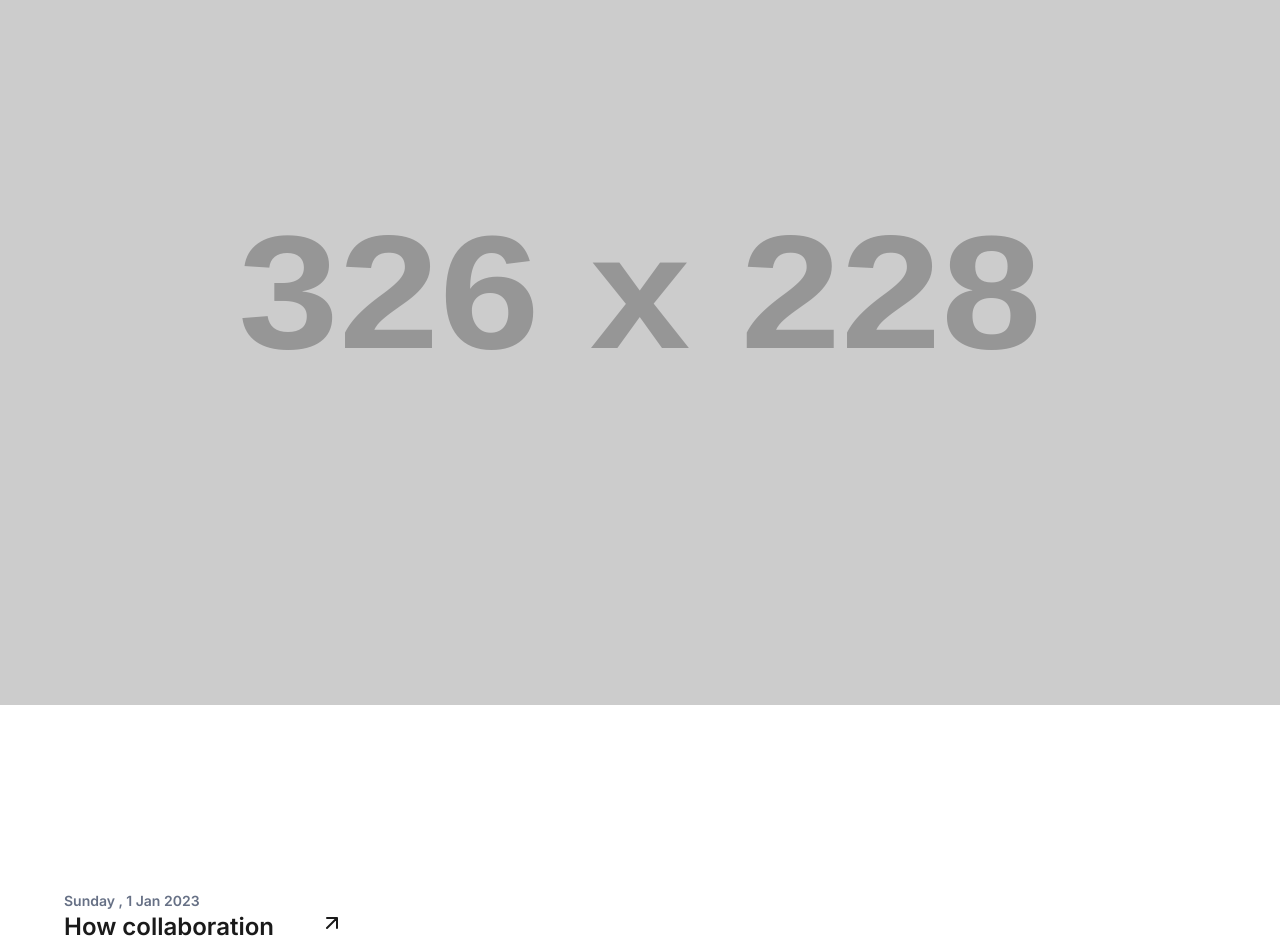
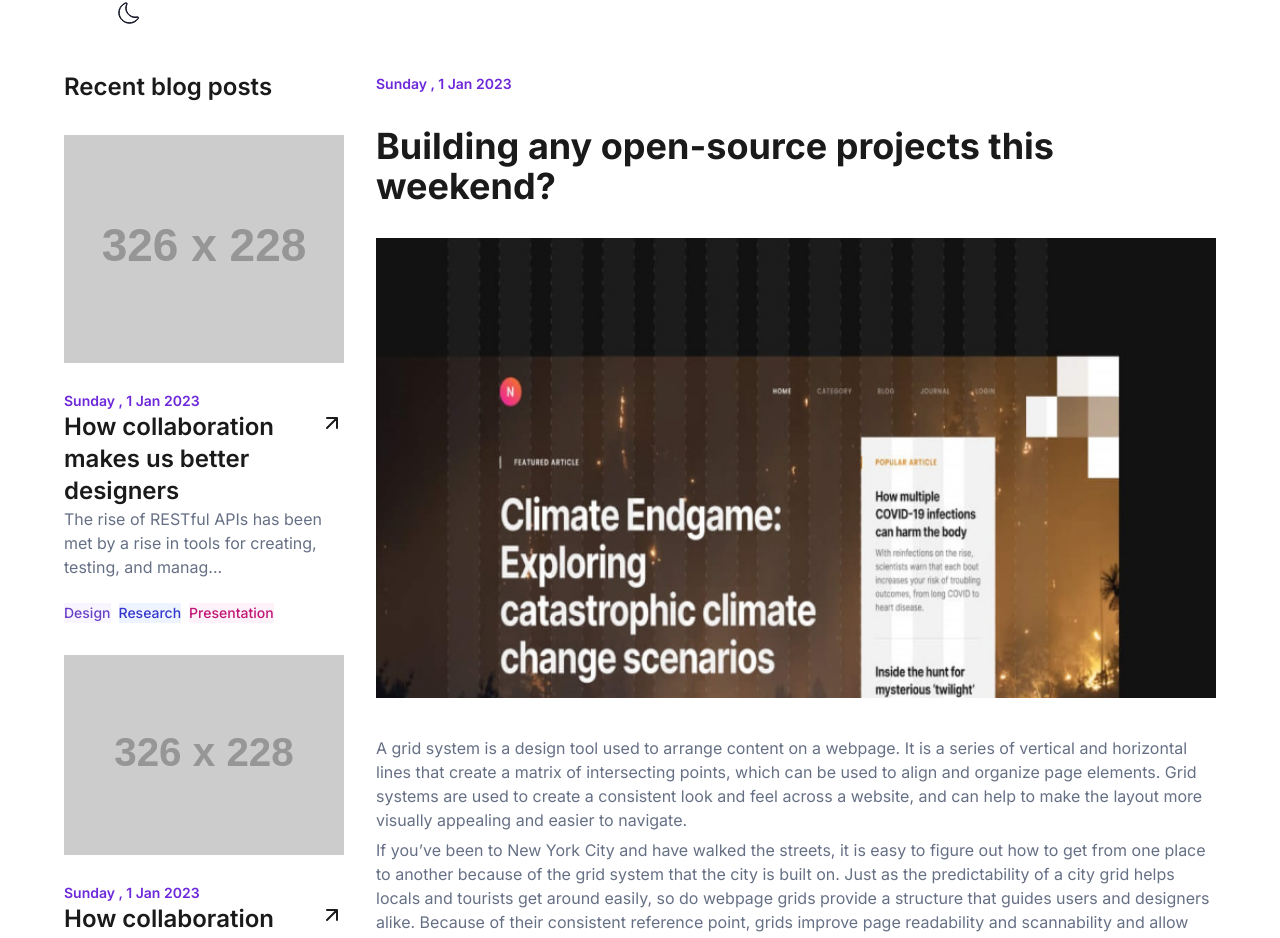
Before and after one commit to Roisfaozi/next-ai-blog, a Next.js app: page /post/1 in a window 1280 px wide. Shown: the part 95-1033 px from the top of the page. Built offline with nearby package versions, Linux system fonts and the light colour scheme.

Commit message:
create blog content component

```diff
--- /dev/null
+++ b/src/app/(PostDetail)/BlogContent.tsx
@@ -0,0 +1,45 @@
+import SubHeading from '@/src/Components/SubHeading'
+import Image from 'next/image'
+import Cover from '../../public/images/image-cover.png'
+type Props = {}
+
+function BlogContent({ }: Props) {
+  return (
+    <div className='flex-col justify-start items-start gap-8 inline-flex w-full'>
+      <p className="self-stretch text-violet-700 -mt-1 text-sm font-semibold leading-5">
+        Sunday , 1 Jan 2023
+      </p>
+      <SubHeading level={1} className='text-textdark dark:text-white text-4xl font-bold'>
+        Building any open-source projects this weekend?
+      </SubHeading>
+      <div className='relative w-full'>
+        <Image
+          src={Cover}
+          alt={`image plaeceholder`}
+          sizes='sizes="(max-width: 480px) 100vw,
+                (max-width: 768px) 75vw,
+                (max-width: 1060px) 50vw,
+                33vw'
+          className="object-cover"
+          style={{
+            width: '100%',
+            height: 'auto',
+          }}
+        />
+      </div >
+      <div className="text-content">
+        <p>A grid system is a design tool used to arrange content on a webpage. It is a series of vertical and
+          horizontal lines that create a matrix of intersecting points, which can be used to align and organize page
+          elements. Grid systems are used to create a consistent look and feel across a website, and can help to
+          make the layout more visually appealing and easier to navigate.</p>
+        <p>If you’ve been to New York City and have walked the streets, it is easy to figure out how to get from one
+          place to another because of the grid system that the city is built on. Just as the predictability of a
+          city grid helps locals and tourists get around easily, so do webpage grids provide a structure that guides
+          users and designers alike. Because of their consistent reference point, grids improve page readability and
+          scannability and allow people to quickly get where they need to go.</p>
+      </div>
+    </div>
+  )
+}
+
+export default BlogContent
--- a/src/app/globals.css
+++ b/src/app/globals.css
@@ -63,3 +63,7 @@ body {
 .text-pink {
   @apply text-[#C11574];
 }
+
+.text-content > p {
+  @apply text-base font-normal my-[6px];
+}
--- a/src/app/post/[slug]/page.tsx
+++ b/src/app/post/[slug]/page.tsx
@@ -1,4 +1,4 @@
-import SubHeading from '@/src/Components/SubHeading'
+import BlogContent from '../../(PostDetail)/BlogContent'
 import Sidebar from '../../(PostDetail)/Sidebar'
 
 type Props = {}
@@ -7,14 +7,7 @@ function PostDetail({ }: Props) {
   return (
     <div className="gap-8 md:flex-row-reverse md:flex w-full">
       <div className="basis-3/4">
-        <SubHeading level={1} className='text-textdark dark:text-white text-3xl font-semibold text-center'>
-          Building any open-source projects this weekend?
-        </SubHeading>
-
-        <p>A grid system is a design tool used to arrange content on a webpage. It is a series of vertical and
-          horizontal lines that create a matrix of intersecting points, which can be used to align and organize page
-          elements. Grid systems are used to create a consistent look and feel across a website, and can help to
-          make the layout more visually appealing and easier to navigate.</p>
+        <BlogContent />
       </div>
       <div className="basis-1/4">
         <Sidebar />
```
Also changed, not shown: src/public/images/image-cover.png (added).
